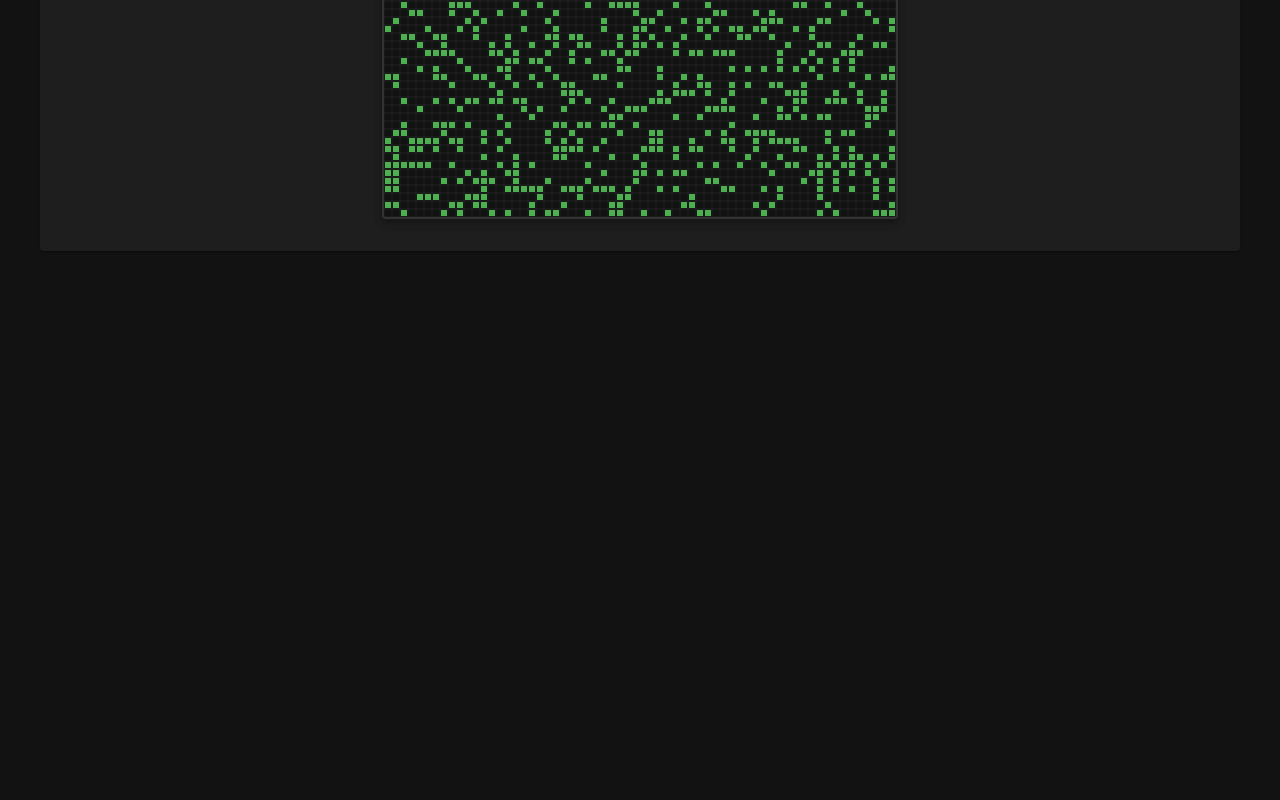
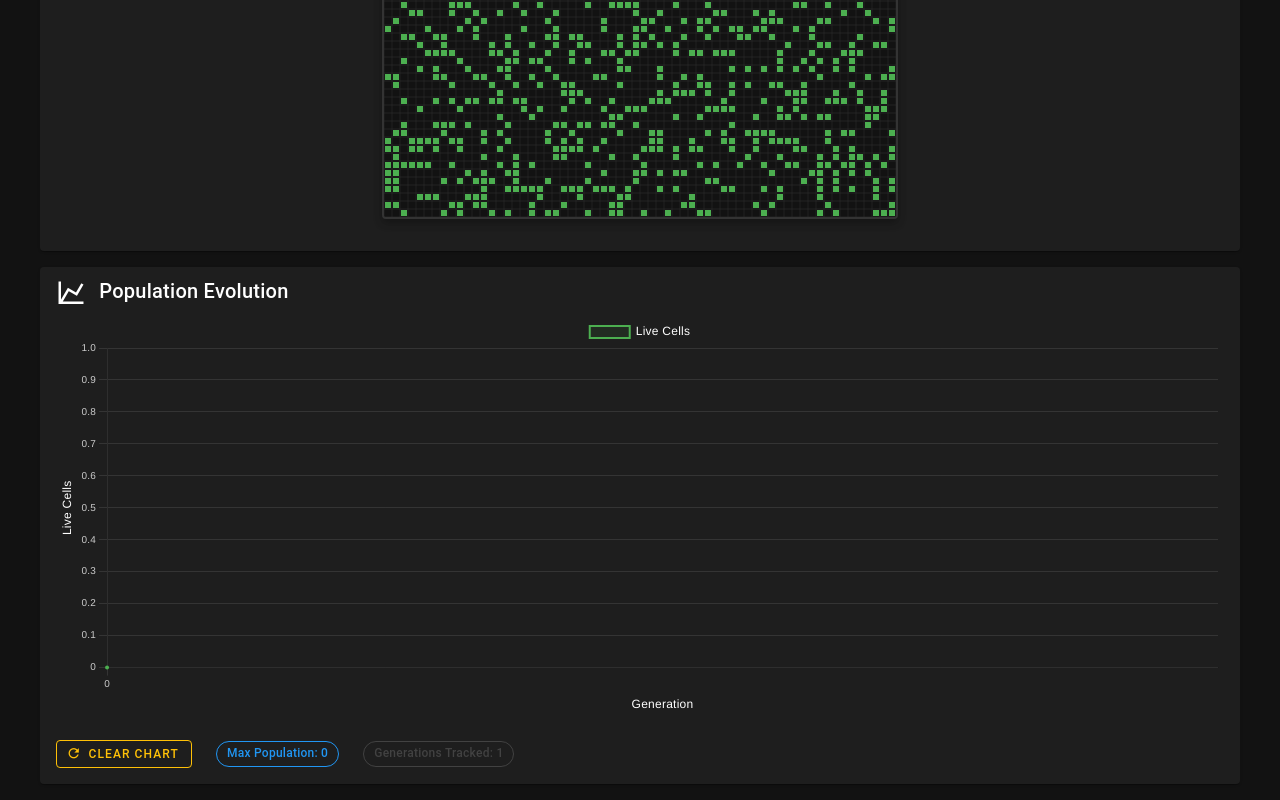
Before and after one commit to radek-zitek-cloud/lifeapp-zeta, a Vue app: page / in a window 1280 px wide. Shown: the part 729-1529 px from the top of the page. Before the commit the page ends 996 px from the top, so only its background shows below. Built offline with nearby package versions, Linux system fonts and the light colour scheme.

Commit message:
feat: add population chart for live cell tracking and update dependencies

```diff
--- a/src/components/LifeGame.vue
+++ b/src/components/LifeGame.vue
@@ -119,11 +119,19 @@
         </div>
       </v-card-text>
     </v-card>
+
+    <population-chart
+      :live-cell-count="liveCellCount"
+      :generation="generation"
+      :is-running="isRunning"
+      ref="populationChart"
+    />
   </div>
 </template>
 
 <script setup lang="ts">
 import { ref, onMounted, onUnmounted, computed, watch } from 'vue'
+import PopulationChart from './PopulationChart.vue'
 
 // Game state
 const cellSize = 8
@@ -137,6 +145,7 @@ const gridWidth = ref(64)
 const gridHeight = ref(64)
 const canvas = ref<HTMLCanvasElement>()
 const gridContainer = ref<HTMLDivElement>()
+const populationChart = ref<InstanceType<typeof PopulationChart>>()
 
 // Animation frame and interval
 let intervalId: number | null = null
@@ -163,6 +172,7 @@ const resetGrid = () => {
   if (isRunning.value) {
     toggleSimulation()
   }
+  populationChart.value?.clearChart()
   drawGrid()
 }
 
@@ -177,6 +187,7 @@ const randomizeGrid = () => {
   if (isRunning.value) {
     toggleSimulation()
   }
+  populationChart.value?.clearChart()
   drawGrid()
 }
 
@@ -201,6 +212,7 @@ const onGridSizeChange = () => {
   }
 
   generation.value = 0
+  populationChart.value?.clearChart()
   drawGrid()
 }
 
--- /dev/null
+++ b/src/components/PopulationChart.vue
@@ -0,0 +1,242 @@
+<template>
+  <v-card class="mt-4">
+    <v-card-title>
+      <v-icon class="mr-2">mdi-chart-line</v-icon>
+      Population Evolution
+    </v-card-title>
+    <v-card-text>
+      <div class="chart-container">
+        <Line
+          :data="chartData"
+          :options="chartOptions"
+          :height="400"
+        />
+      </div>
+
+      <v-row class="mt-3" align="center">
+        <v-col cols="auto">
+          <v-btn
+            color="warning"
+            size="small"
+            prepend-icon="mdi-refresh"
+            @click="clearChart"
+            variant="outlined"
+          >
+            Clear Chart
+          </v-btn>
+        </v-col>
+        <v-col cols="auto">
+          <v-chip color="info" variant="outlined" size="small">
+            Max Population: {{ maxPopulation }}
+          </v-chip>
+        </v-col>
+        <v-col cols="auto">
+          <v-chip color="secondary" variant="outlined" size="small">
+            Generations Tracked: {{ populationHistory.length }}
+          </v-chip>
+        </v-col>
+      </v-row>
+    </v-card-text>
+  </v-card>
+</template>
+
+<script setup lang="ts">
+import { computed, ref, watch } from 'vue'
+import {
+  Chart as ChartJS,
+  CategoryScale,
+  LinearScale,
+  PointElement,
+  LineElement,
+  Title,
+  Tooltip,
+  Legend,
+  Filler
+} from 'chart.js'
+import { Line } from 'vue-chartjs'
+
+ChartJS.register(
+  CategoryScale,
+  LinearScale,
+  PointElement,
+  LineElement,
+  Title,
+  Tooltip,
+  Legend,
+  Filler
+)
+
+// Props
+interface Props {
+  liveCellCount: number
+  generation: number
+  isRunning: boolean
+}
+
+const props = defineProps<Props>()
+
+// Population tracking - use plain array to avoid reactivity issues
+let populationData: number[] = []
+const populationHistory = ref<number[]>([])
+const maxDataPoints = 200
+const lastGeneration = ref(-1)
+
+// Computed properties
+const maxPopulation = computed(() => {
+  return populationHistory.value.length > 0
+    ? Math.max(...populationHistory.value)
+    : 0
+})
+
+const chartData = computed(() => ({
+  labels: populationHistory.value.map((_, index) => index.toString()),
+  datasets: [
+    {
+      label: 'Live Cells',
+      data: populationHistory.value,
+      borderColor: '#4CAF50',
+      backgroundColor: 'rgba(76, 175, 80, 0.1)',
+      borderWidth: 2,
+      pointRadius: 1,
+      pointHoverRadius: 4,
+      tension: 0.2,
+      fill: true,
+    }
+  ]
+}))
+
+const chartOptions = computed(() => ({
+  responsive: true,
+  maintainAspectRatio: false,
+  interaction: {
+    intersect: false,
+    mode: 'index' as const,
+  },
+  plugins: {
+    legend: {
+      display: true,
+      labels: {
+        color: '#fff',
+        font: {
+          size: 12
+        }
+      }
+    },
+    tooltip: {
+      backgroundColor: 'rgba(0, 0, 0, 0.8)',
+      titleColor: '#fff',
+      bodyColor: '#fff',
+      borderColor: '#4CAF50',
+      borderWidth: 1,
+      callbacks: {
+        title: (context: any) => `Generation ${context[0].label}`,
+        label: (context: any) => `Population: ${context.parsed.y}`,
+      }
+    }
+  },
+  scales: {
+    x: {
+      display: true,
+      title: {
+        display: true,
+        text: 'Generation',
+        color: '#fff',
+        font: {
+          size: 12
+        }
+      },
+      ticks: {
+        color: '#ccc',
+        maxTicksLimit: 10,
+        font: {
+          size: 10
+        }
+      },
+      grid: {
+        color: 'rgba(255, 255, 255, 0.1)',
+        drawBorder: false,
+      }
+    },
+    y: {
+      display: true,
+      title: {
+        display: true,
+        text: 'Live Cells',
+        color: '#fff',
+        font: {
+          size: 12
+        }
+      },
+      ticks: {
+        color: '#ccc',
+        font: {
+          size: 10
+        }
+      },
+      grid: {
+        color: 'rgba(255, 255, 255, 0.1)',
+        drawBorder: false,
+      },
+      beginAtZero: true,
+    }
+  },
+  elements: {
+    point: {
+      hoverBackgroundColor: '#4CAF50',
+      hoverBorderColor: '#fff',
+    }
+  }
+}))
+
+// Add data point manually
+const addDataPoint = (generation: number, population: number) => {
+  if (generation === 0 && lastGeneration.value > 0) {
+    // Reset case
+    populationData = [population]
+  } else if (generation > lastGeneration.value || populationData.length === 0) {
+    // New generation or first time
+    populationData.push(population)
+
+    if (populationData.length > maxDataPoints) {
+      populationData.shift()
+    }
+  }
+
+  // Manually update the reactive reference
+  populationHistory.value = [...populationData]
+  lastGeneration.value = generation
+}
+
+// Watch props and update manually
+watch(() => [props.generation, props.liveCellCount], ([gen, pop]) => {
+  addDataPoint(gen, pop)
+}, { immediate: true })
+
+// Clear chart data
+const clearChart = () => {
+  populationData = [props.liveCellCount]
+  populationHistory.value = [...populationData]
+  lastGeneration.value = 0
+}
+
+// Expose methods for parent component
+defineExpose({
+  clearChart
+})
+</script>
+
+<style scoped>
+.chart-container {
+  position: relative;
+  height: 400px;
+  width: 100%;
+}
+
+.v-card {
+  background-color: rgba(255, 255, 255, 0.05);
+}
+
+.v-chip {
+  font-weight: 500;
+}
+</style>
```
Also changed, not shown: package.json (+6 -4 lines), 2 other files (tests, documents, lock files or other folders).
